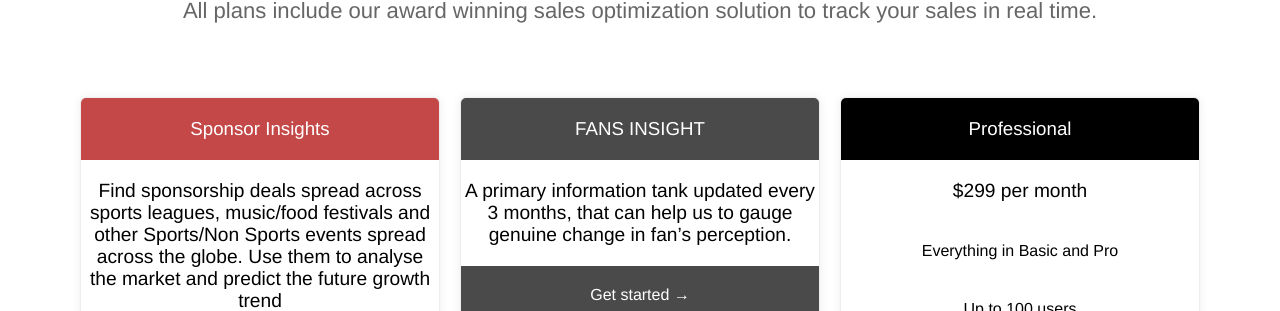
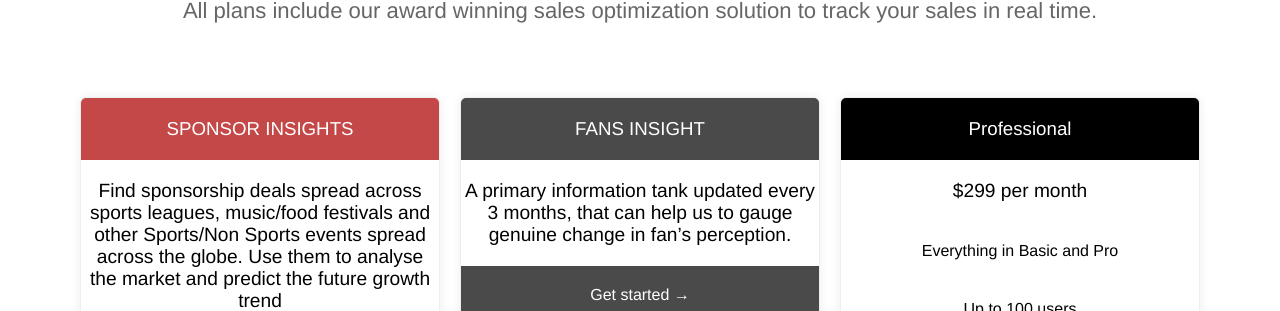
Before and after one commit to intutdev/intutmi.github.io, a Jekyll site: the page built from services.html, in a window 1280 px wide. Shown: the part 248-559 px from the top of the page. Built offline with Jekyll 4.4.1, drawn with Linux system fonts in a browser that asks for light colours.

```diff
--- a/services.html
+++ b/services.html
@@ -5,7 +5,7 @@ description: >-
   All plans include our award winning sales optimization solution to track your
   sales in real time.
 pricing_table:
-  - name: Sponsor Insights
+  - name: SPONSOR INSIGHTS
     color: '#c54848'
     features:
       - text: >-
```
